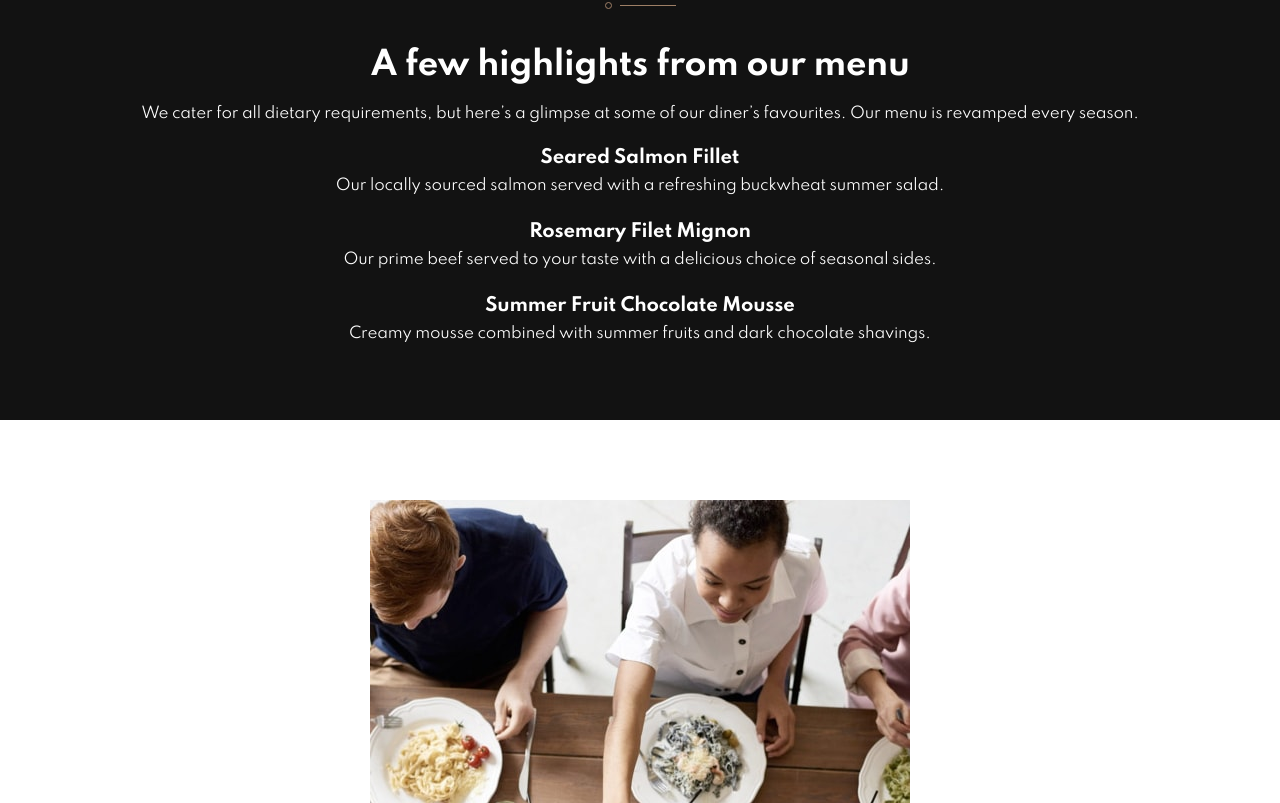
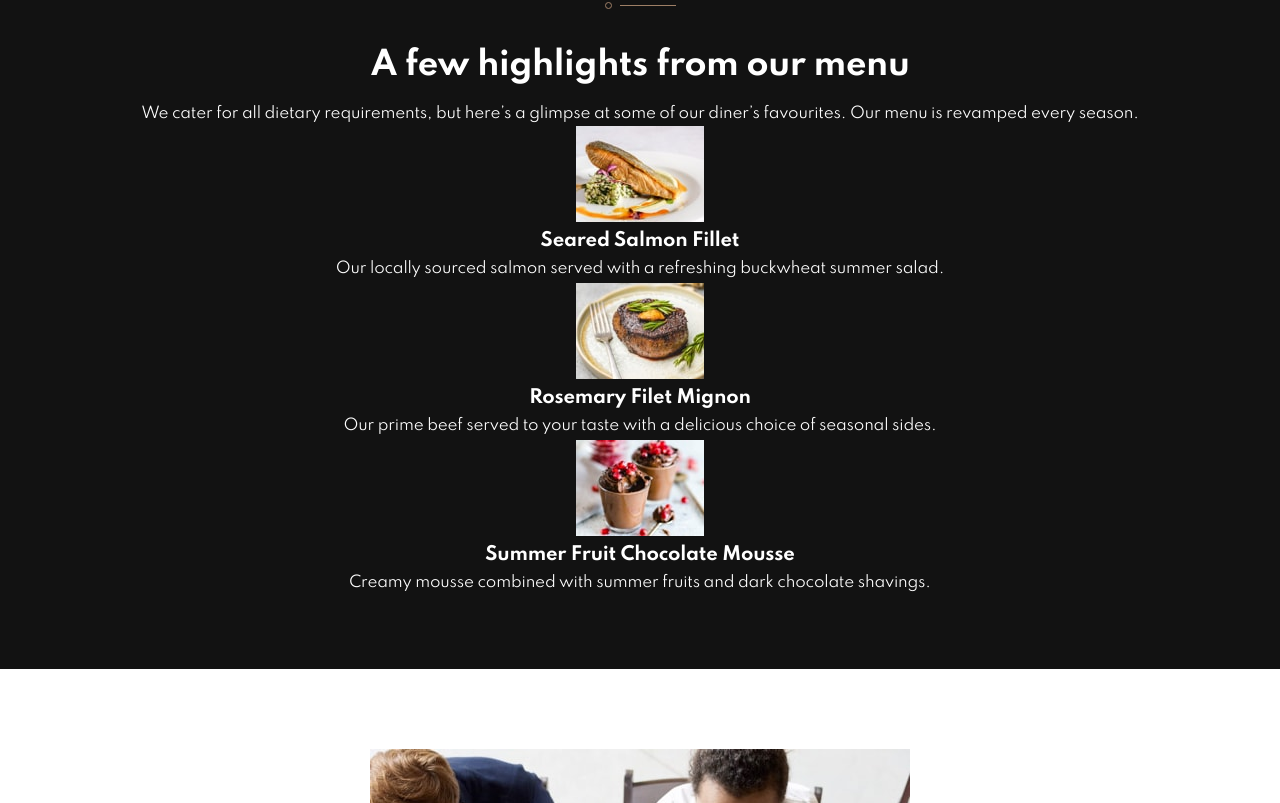
Before and after one commit to emestabillo/dine-restaurant-site, a React (Create React App) app: page / in a window 1280 px wide. Shown: the part 2757-3560 px from the top of the page. Built offline with nearby package versions, Linux system fonts and the light colour scheme.

Commit message:
Convert menu images to picture srcset

```diff
--- a/src/components/MenuItem.js
+++ b/src/components/MenuItem.js
@@ -3,7 +3,11 @@ import React from 'react'
 export default function MenuItem({menuImg, menuTitle, menuDescription }) {
   return (
     <div className="menu__item">
-      <img src="" alt=""/>
+      <picture>
+        <source media="(min-width:768px)" srcSet={`assets/homepage/${menuImg}-desktop-tablet.jpg`} />
+        <source media="(max-width:767px)" srcSet={`assets/homepage/${menuImg}-mobile.jpg`} />
+        <img src={`assets/homepage/${menuImg}-mobile.jpg`} alt="" />
+      </picture>
       <div className="menu__text">
         <h3>{menuTitle}</h3>
         <p>{menuDescription}</p>
--- a/src/components/MenuList.js
+++ b/src/components/MenuList.js
@@ -9,15 +9,17 @@ export const MenuList = () => {
         <h2>A few highlights from our menu</h2>
         <p>We cater for all dietary requirements, but here’s a glimpse at some of our diner’s favourites. Our menu is revamped every season.</p>
         <MenuItem
-        menuImg="salmon-mobile.jpg"
+          menuImg="salmon"
           menuTitle="Seared Salmon Fillet"
           menuDescription="Our locally sourced salmon served with a refreshing buckwheat summer salad.">
         </MenuItem>
         <MenuItem
+          menuImg="beef"
           menuTitle="Rosemary Filet Mignon"
           menuDescription="Our prime beef served to your taste with a delicious choice of seasonal sides.">
         </MenuItem>
         <MenuItem
+          menuImg="chocolate"
           menuTitle="Summer Fruit Chocolate Mousse"
           menuDescription="Creamy mousse combined with summer fruits and dark chocolate shavings.">
         </MenuItem>
```
